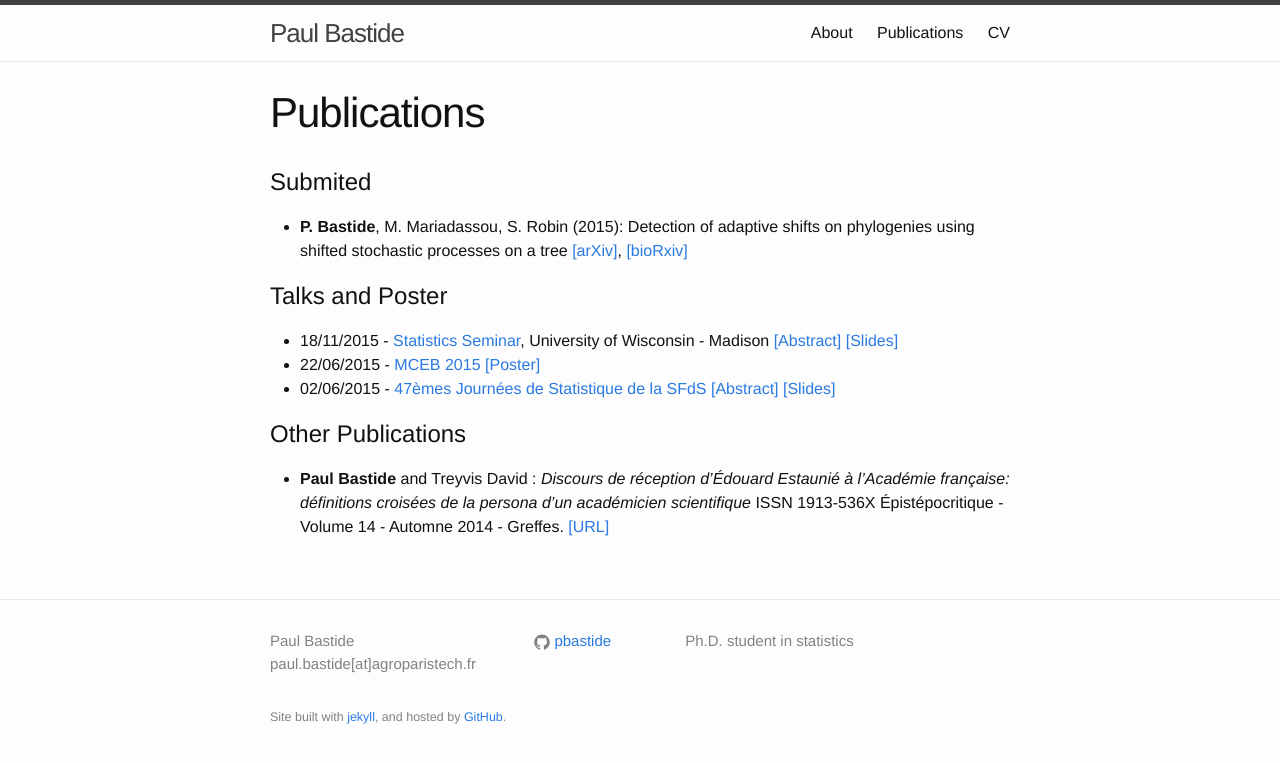
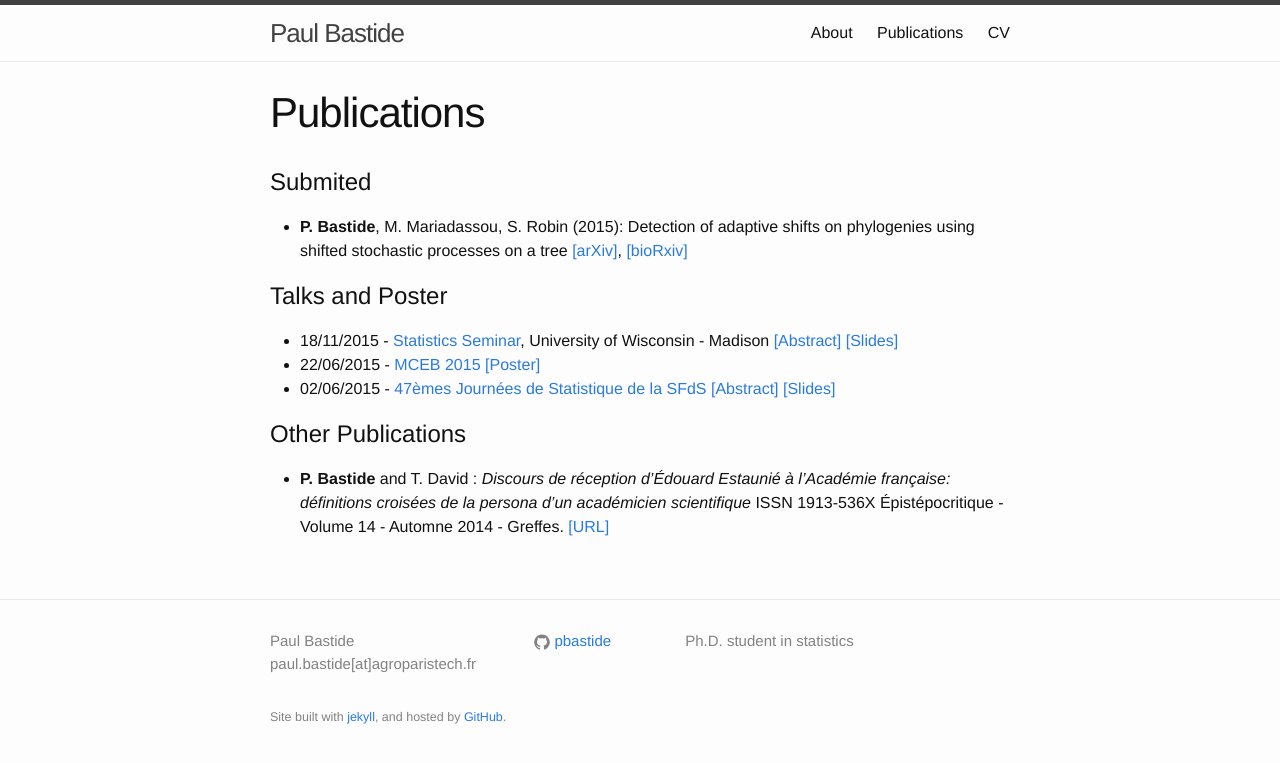
Before and after one commit to pbastide/pbastide.github.io, a Jekyll site: the page built from publi.md, in a window 1280 px wide. Shown: the top 763 px of the page. Built offline with Jekyll 4.4.1, drawn with Linux system fonts in a browser that asks for light colours; Markdown is read by kramdown in place of the engine named in the settings.

Commit message:
Publi Initiales Estaunié

```diff
--- a/publi.md
+++ b/publi.md
@@ -16,5 +16,5 @@ weight: 3
 
 # Other Publications
 
-- **Paul Bastide** and Treyvis David :
+- **P. Bastide** and T. David :
 *Discours de réception d’Édouard Estaunié à l’Académie française: définitions croisées de la persona d’un académicien scientifique* ISSN 1913-536X Épistépocritique - Volume 14 - Automne 2014 - Greffes. [[URL]](http://www.epistemocritique.org/spip.php?article390)
```
